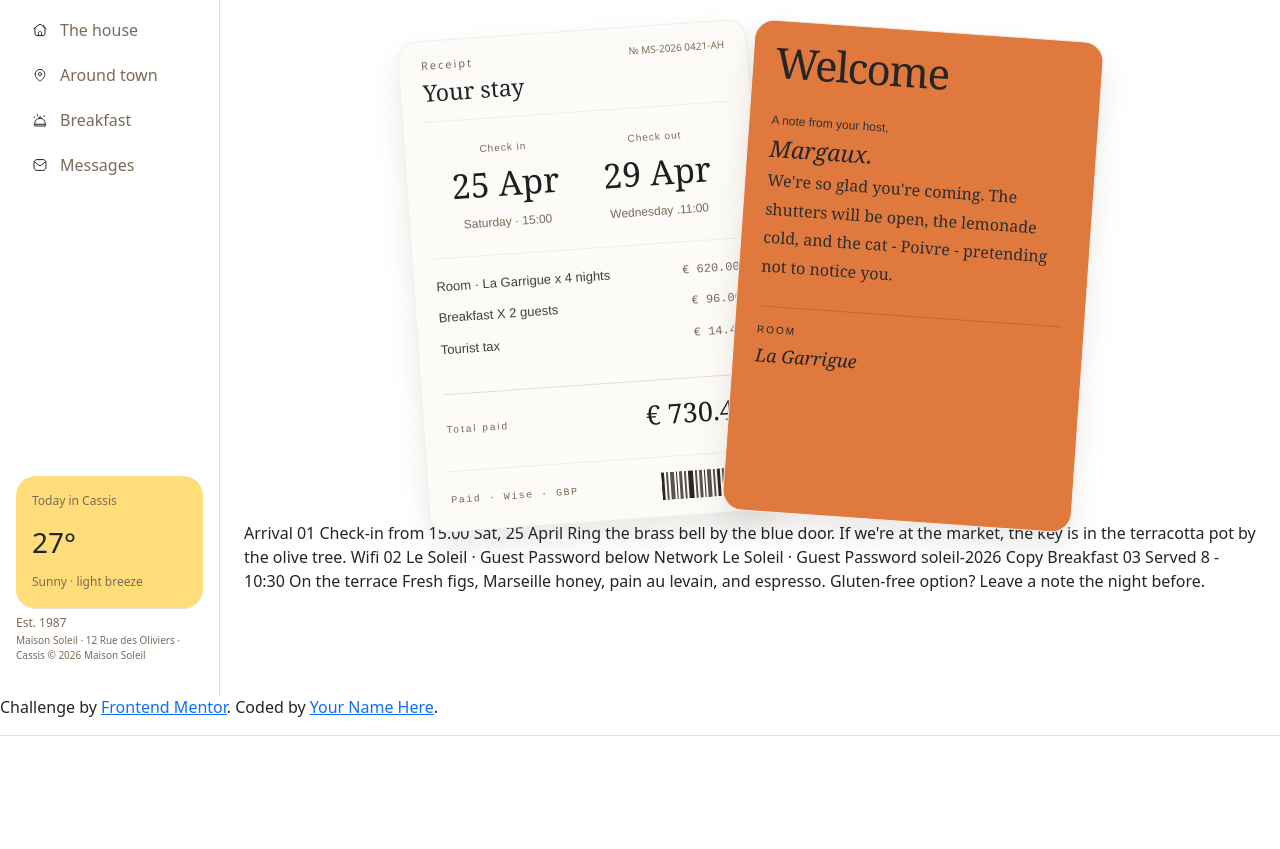
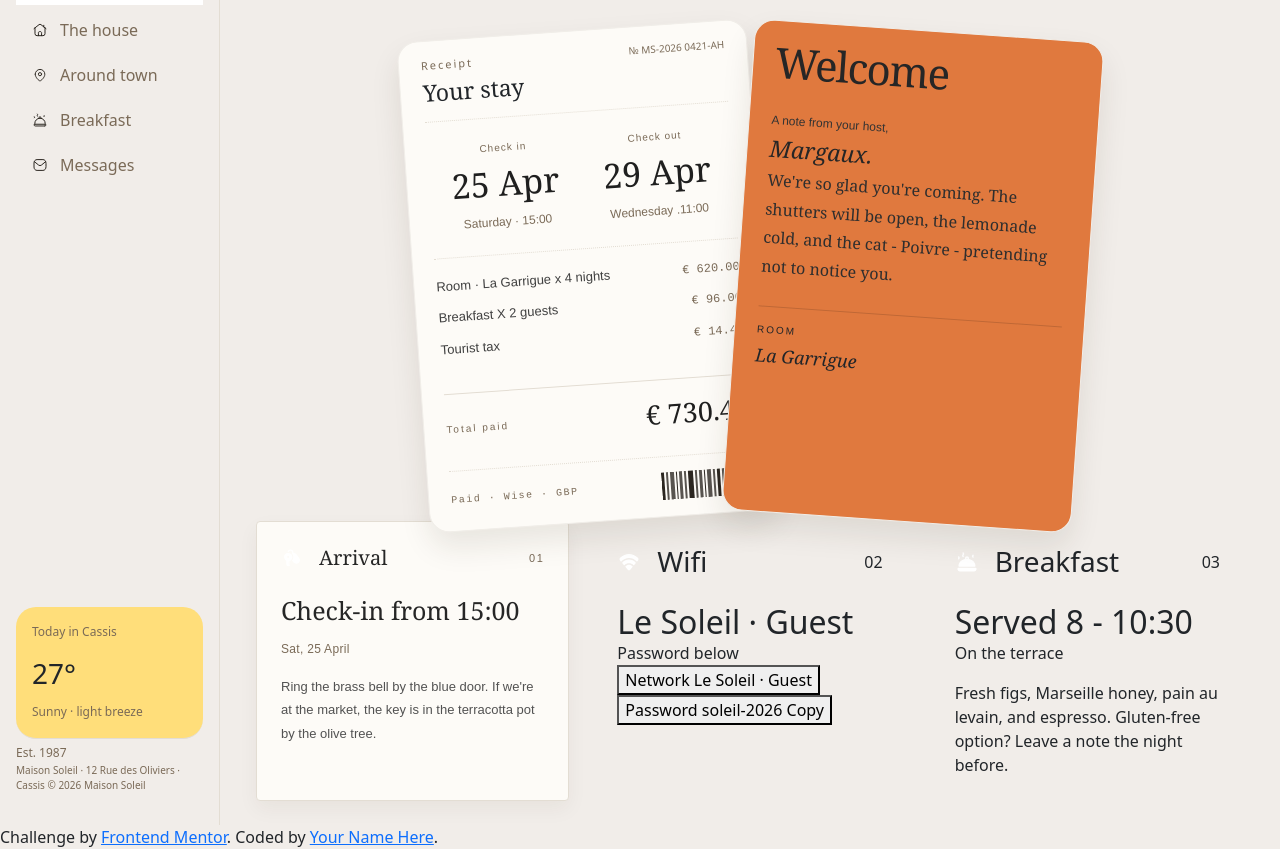
Before and after one commit to vandanasinghlko12/hotel_booking_confirmation_page, a plain HTML site: page index.html in a window 1280 px wide. Shown: the part 105-954 px from the top of the page. Before the commit the page ends 841 px from the top, so only its background shows below. Drawn offline with nearby package versions, Linux system fonts and the light colour scheme.

Commit message:
Added the Arrival,wifi,Breakfast card

```diff
--- a/index.html
+++ b/index.html
@@ -156,28 +156,72 @@
               </p>
             </div>
             <footer class="host-footer">
-        <span>  Room </span>
-         <p>La Garrigue</p></footer>
+              <span> Room </span>
+              <p>La Garrigue</p>
+            </footer>
           </article>
         </div>
 
         <!-- Booking cards end -->
         <section class="guest-info">
+          <div class="container-fluid">
             <!-- Guest info row starts -->
-
+            <div class="row">
               <!-- Arrival -->
-        Arrival 01 Check-in from 15:00 Sat, 25 April Ring the brass bell by the
-        blue door. If we're at the market, the key is in the terracotta pot by
-        the olive tree.
-
+              <article class="col-md-4">
+                <div class="arrival-card h-100 p-4">
+                  <header class="d-flex align-items-center gap-3 mb-4">
+                    <img
+                      src="./assets/images/icon-key.svg"
+                      alt="checkIn Confirmation"
+                      width="24"
+                      height="24"
+                    />
+                    <h3 class="mb-0">Arrival</h3>
+                    <span class="ms-auto">01</span>
+                  </header>
+                  <div class="info-content">
+                    <h2 class="mb-2">Check-in from 15:00</h2>
+                    <span> Sat, 25 April</span>
+                    <p class="mt-3 mb-0">
+                      Ring the brass bell by the blue door. If we're at the
+                      market, the key is in the terracotta pot by the olive
+                      tree.
+                    </p>
+                  </div>
+                </div>
+              </article>
               <!-- Wifi -->
-        Wifi 02 Le Soleil · Guest Password below Network Le Soleil · Guest
-        Password soleil-2026 Copy
-
+              <article class="col-md-4">
+                <div class="h-100 p-4">
+                <header class="d-flex align-items-center gap-3 mb-4">
+                  <img src="./assets/images/icon-wifi.svg" alt="Wifi">
+                  <h3 class="mb-0">Wifi</h3>
+                  <span class="ms-auto">02</span>
+                </header>
+                <div>
+               <h2 class="mt-3 mb-0">Le Soleil · Guest </h2>
+               <span>Password below</span>
+               <button> Network  Le Soleil · Guest</button>
+               <button> Password soleil-2026 Copy</button>
+                </div>
+              </article>
               <!-- Breakfast -->
-        Breakfast 03 Served 8 - 10:30 On the terrace Fresh figs, Marseille
-        honey, pain au levain, and espresso. Gluten-free option? Leave a note
-        the night before.
+               <article class="col-md-4">
+                <div class="h-100 p-4">
+                <header class="d-flex align-items-center gap-3 mb-4">
+                  <img src="./assets/images/icon-breakfast.svg" alt="Breakfast">
+             <h3 class="mb-0">Breakfast</h3>
+             <span class="ms-auto">03</span></header>
+             <div>
+              <h2 class="mt-3 mb-0">Served 8 - 10:30</h2><span> On the terrace</span>
+             <p class="mt-3 mb-0"> Fresh figs, Marseille
+              honey, pain au levain, and espresso. Gluten-free option? Leave a
+              note the night before.</p></div>
+              </div>
+              </article>
+            </div>
+          </div>
         </section>
         <!-- Guest info row ends -->
 
@@ -186,9 +230,8 @@
     </div>
     <footer class="attribution">
       Challenge by
-        <a href="https://www.frontendmentor.io?ref=challenge">Frontend Mentor</a
-        >. Coded by <a href="#">Your Name Here</a>.
+      <a href="https://www.frontendmentor.io?ref=challenge">Frontend Mentor</a>.
+      Coded by <a href="#">Your Name Here</a>.
     </footer>
-
   </body>
 </html>
--- a/style.css
+++ b/style.css
@@ -1,7 +1,7 @@
 body{
 
-    padding-bottom: 16px;
-    border-bottom:1px solid hsl(36, 22%, 86%);
+
+    background-color: hsl(30, 24%, 93%);
  }
 
  .page-layout{
@@ -343,3 +343,50 @@ body{
   font-style: italic;
   margin: 0;
 }
+
+.arrival-card {
+  background-color: hsl(40, 60%, 98%);
+  border: 1px solid hsl(36, 22%, 86%);
+  border-radius: 4px;
+  box-shadow: 0 8px 20px rgba(50, 35, 20, 0.05);
+}
+
+.arrival-card header img {
+  width: 22px;
+  height: 22px;
+}
+
+.arrival-card header h3 {
+  font-family: Georgia, serif;
+  font-size: 20px;
+  font-weight: 400;
+  color: hsl(0, 0%, 15%);
+}
+
+.arrival-card header span {
+  font-family: Arial, sans-serif;
+  font-size: 11px;
+  letter-spacing: 1.5px;
+  color: hsl(33, 17%, 41%);
+}
+
+.info-content h2 {
+  font-family: Georgia, serif;
+  font-size: 25px;
+  font-weight: 400;
+  line-height: 1.3;
+  color: hsl(0, 0%, 15%);
+}
+.info-content span {
+  font-family: Arial, sans-serif;
+  font-size: 12px;
+  color: hsl(33, 17%, 41%);
+  letter-spacing: 0.3px;
+}
+
+.info-content p {
+  font-family: Arial, sans-serif;
+  font-size: 13px;
+  line-height: 1.8;
+  color: hsl(0, 0%, 32%);
+}
```
Lines whose indentation alone changed are shown as unchanged.
